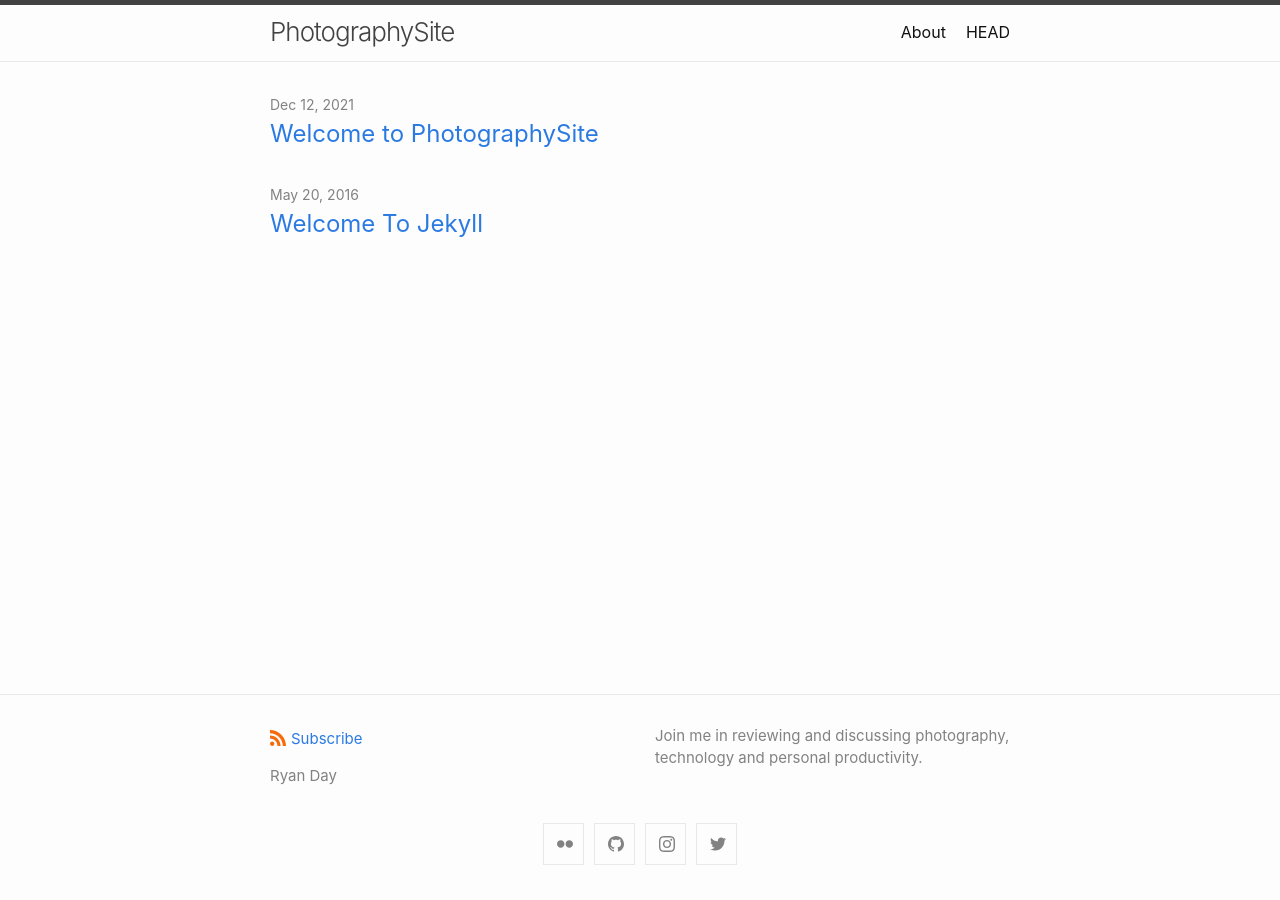
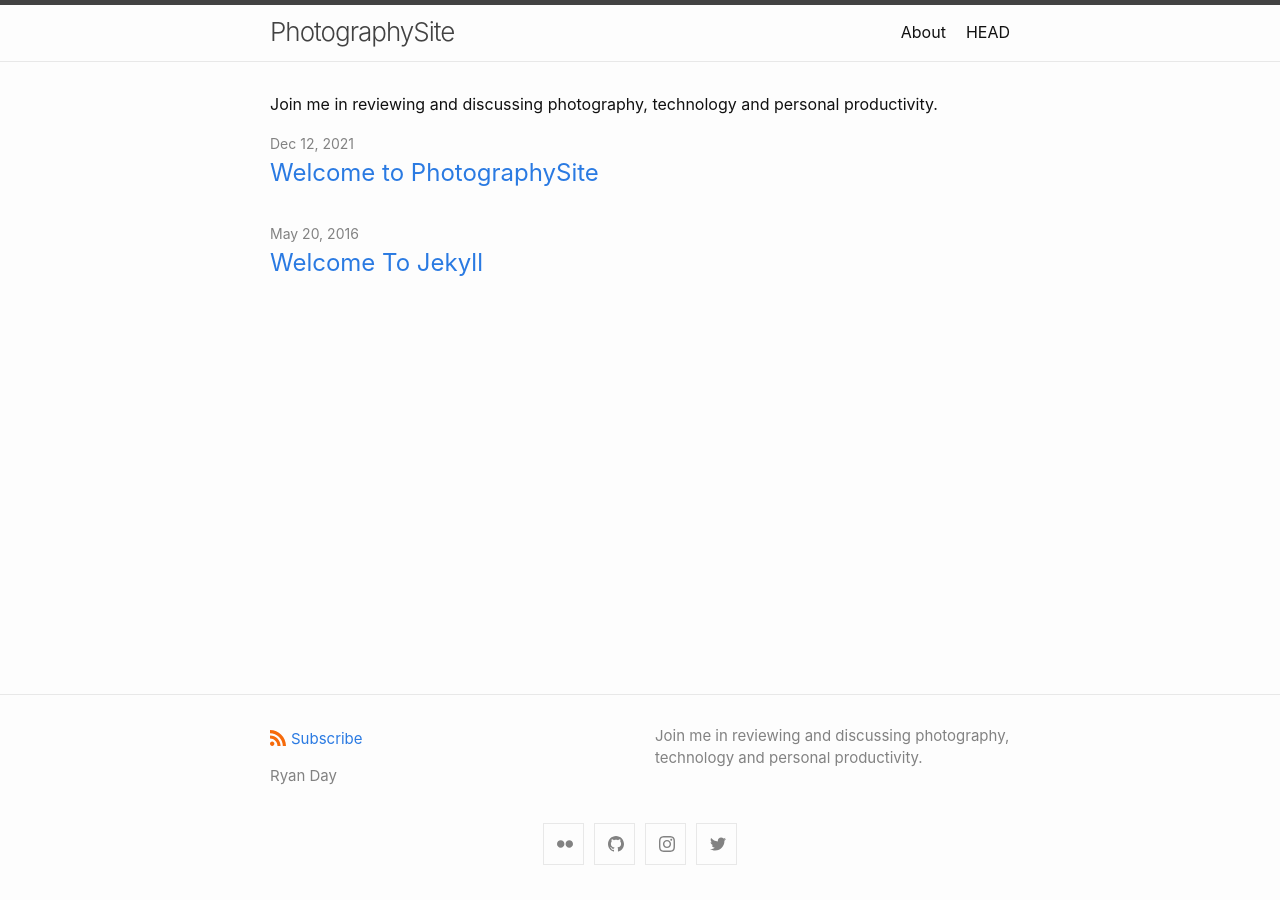
Before and after one commit to rmd34/blog, a Jekyll site: the page built from index.md, in a window 1280 px wide. Built offline with Jekyll 4.4.1, drawn with Linux system fonts in a browser that asks for light colours.

Commit message:
Update index.md

```diff
--- a/index.md
+++ b/index.md
@@ -7,3 +7,4 @@
 #
 layout: home
 ---
+Join me in reviewing and discussing photography, technology and personal productivity.
```
